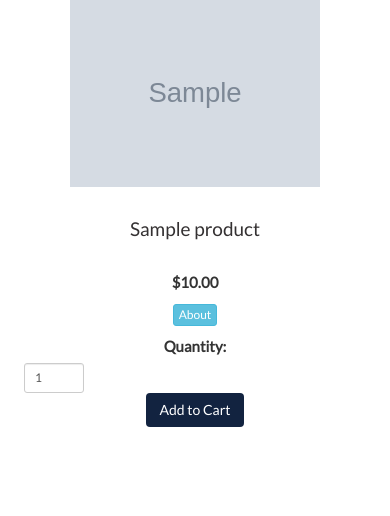
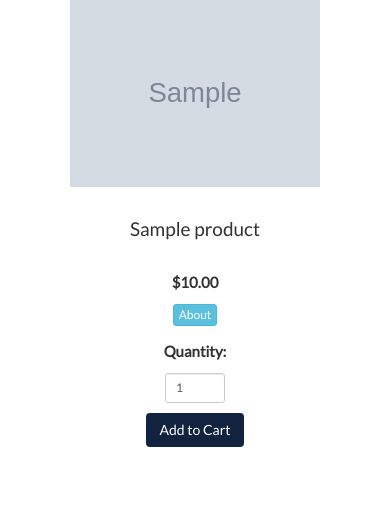
Before and after one commit to patpragman/pragman_dot_io, a Flask app: template templates/store.html in a window 390 px wide. Shown: the part 346-862 px from the top of the page. Before the commit the page ends 773 px from the top, so only its background shows below. Run offline with Flask 3, Linux system fonts and the light colour scheme; the template is opened without the code that fills it: most values are stand-ins (such as "Sample title", 1, 10 or a date in 2020); grey boxes marked "Sample" are stand-in pictures; some libraries are stand-ins or nearby versions.

Commit message:
fixed some css

```diff
--- a/static/css/main.css
+++ b/static/css/main.css
@@ -88,7 +88,7 @@ footer .glyphicon {
 }
 
 /* Responsive Adjustments for Common Elements */
-@media screen and (max-width: 768px) {
+@media screen and (max-width: 940px) {
   .col-sm-4 {
     text-align: center;
     margin: 25px 0;
@@ -246,7 +246,7 @@ h4 {
 }
 
 /* Responsive Adjustments for Floating Cart */
-@media (max-width: 768px) {
+@media (max-width: 940px) {
   .floating-cart {
     position: relative;
     width: 100%;
@@ -265,6 +265,24 @@ h4 {
   .floating-cart .cart-content {
     display: block !important;
   }
+
+  /* Switch the form to flex column layout on smaller screens */
+  .form-inline {
+    display: flex;
+    flex-direction: column;
+    align-items: center;
+    text-align: center;
+  }
+  /* Ensure each element in the form gets some margin */
+  .form-inline label,
+  .form-inline input[type="number"],
+  .form-inline button {
+    margin: 5px 0;
+  }
+  /* Override the inline margin on the quantity input */
+  .form-inline input[type="number"] {
+    margin-right: 0 !important;
+  }
 }
 
 /* Custom Button for Store */
--- a/templates/store.html
+++ b/templates/store.html
@@ -75,7 +75,7 @@
               <div class="collapse" id="about-{{ loop.index }}">
                 <p>{{ product.description }}</p>
               </div>
-              <form action="/add-to-cart" method="POST" class="form-inline">
+              <form action="/add-to-cart" method="POST" class="form-inline ">
                 <input type="hidden" name="product_id" value="{{ product.name }}">
                 <input type="hidden" name="price_id" value="{{ product.price_id }}">
                 <input type="hidden" name="price" value="{{ product.price }}">
```
